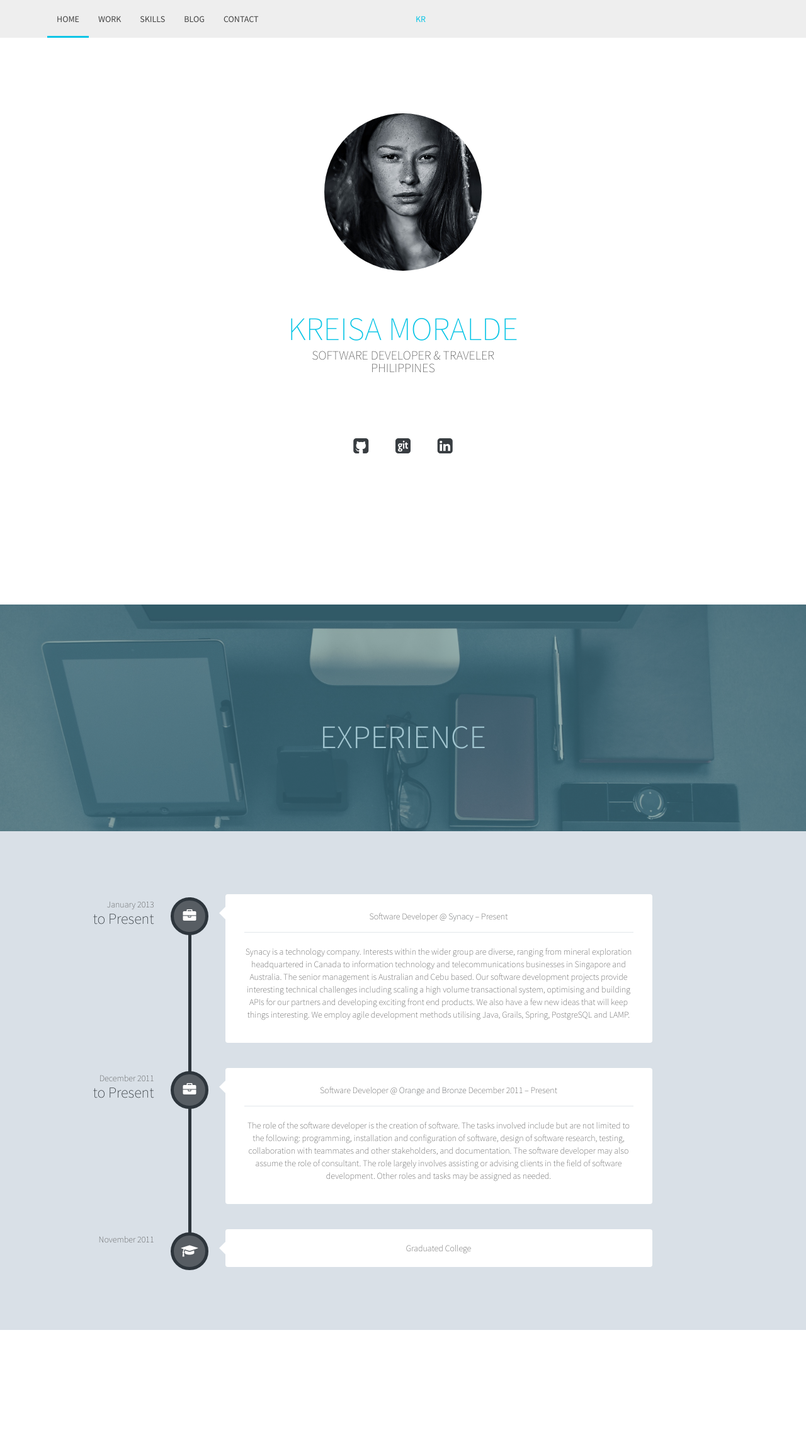
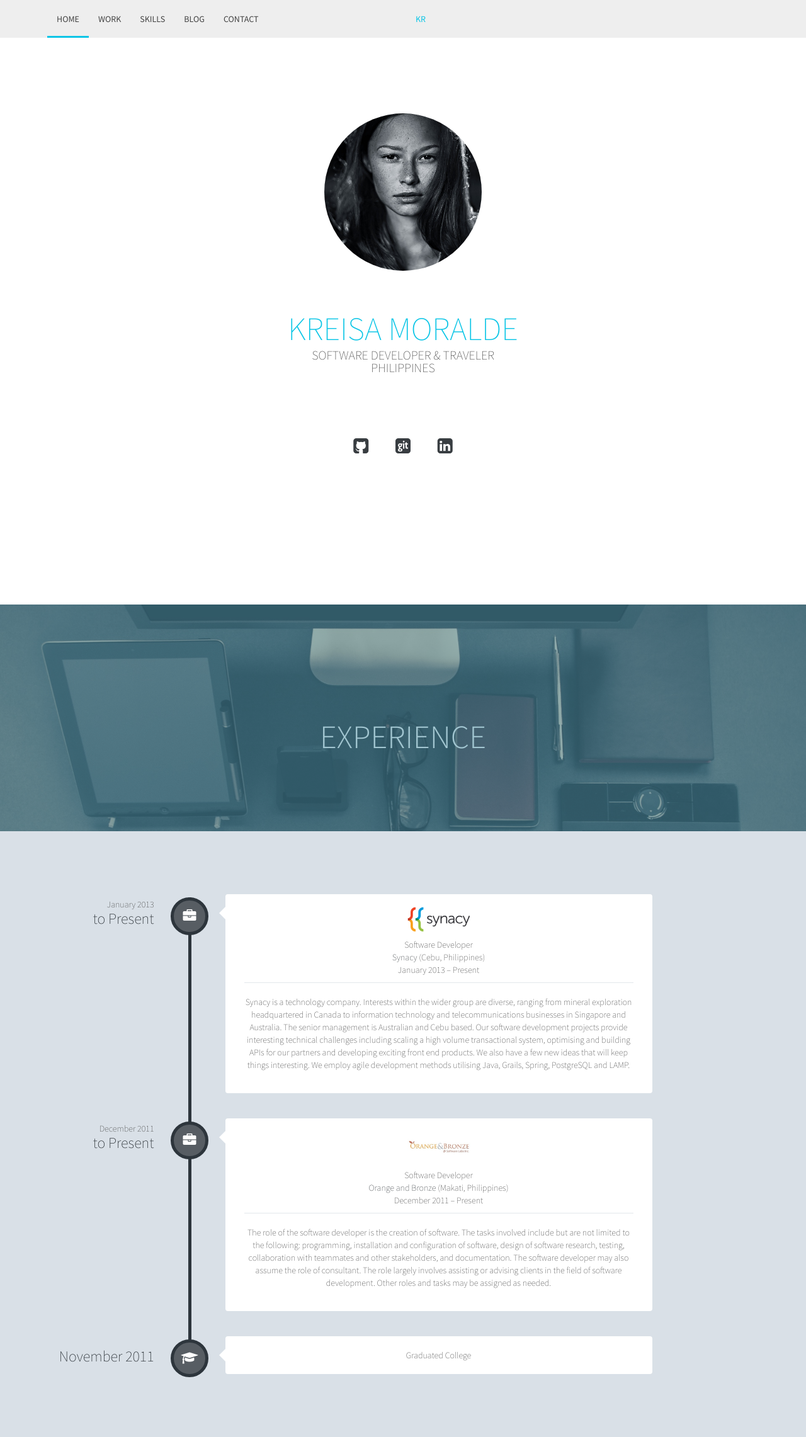
Before and after one commit to kreighza/kreighza.github.io, a Jekyll site: the page built from index.html, in a window 1280 px wide. Shown: the whole page at 63% size. Built offline with Jekyll 4.4.1, drawn with Linux system fonts in a browser that asks for light colours; before the commit the page ends 2112 px from its top, so only the background shows below that.

Commit message:
added images for onb and synacy fixed date only

```diff
--- a/_sass/_base.scss
+++ b/_sass/_base.scss
@@ -113,6 +113,11 @@ a:hover {
     font-size: 24px;
     color: #242a30;
 }
+.timeline .timeline-time .date-only {
+    line-height: 50px;
+    font-size: 24px;
+    color: #242a30;
+}
 .timeline .timeline-icon {
     left: 15%;
     position: absolute;
@@ -163,17 +168,11 @@ a:hover {
 .timeline-header {
     padding-bottom: 10px;
     border-bottom: 1px solid #e2e7eb;
-    line-height: 30px;
+    line-height: 20px;
 }
-.timeline-header .userimage {
-    float: left;
-    width: 34px;
-    height: 34px;
-    -webkit-border-radius: 40px;
-    -moz-border-radius: 40px;
-    border-radius: 40px;
-    overflow: hidden;
-    margin: -2px 10px -2px 0;
+
+.timeline-header div.timeline-header-company-logo img {
+    margin: 0px auto 10px auto;
 }
 .timeline-header .username {
     font-size: 16px;
--- a/index.html
+++ b/index.html
@@ -49,8 +49,10 @@ layout: default
                <!-- begin timeline-body -->
                <div class="timeline-body">
                   <div class="timeline-header">
-                     Software Developer @ <a href="http://synacy.com/">Synacy</a>
-                     <span class="pull-right text-muted"> – Present</span>
+                     <div class="timeline-header-company-logo"><img src="images/synacy.png"  width="100px"/></div>
+                     <div>Software Developer</div>
+                     <div><a href="http://synacy.com/">Synacy</a> (Cebu, Philippines) </div>
+                     <div>January 2013 – Present </div>
                   </div>
                   <div class="timeline-content">
                      <p>
@@ -77,8 +79,10 @@ layout: default
                <!-- begin timeline-body -->
                <div class="timeline-body">
                   <div class="timeline-header">
-                     Software Developer @ <a href="http://orangeandbronze.com/">Orange and Bronze</a>
-                     <span class="pull-right text-muted">December 2011 – Present</span>
+                     <div class="timeline-header-company-logo"><img src="images/onb.jpg" width="100px"/></div>
+                     <div>Software Developer</div>
+                     <div><a href="http://orangeandbronze.com/">Orange and Bronze</a> (Makati, Philippines)</div>
+                     <div>December 2011 – Present</div>
                   </div>
                   <div class="timeline-content">
                      <p class="lead">
@@ -99,8 +103,7 @@ layout: default
                </div>
                <!-- end timeline-icon -->
                <div class="timeline-time">
-                  <span class="date">November 2011</span>
-                  <span class="time"></span>
+                  <span class="date-only">November 2011</span>
                </div>
                <!-- begin timeline-body -->
                <div class="timeline-body">
```
Also changed, not shown: images/onb.jpg (added), images/synacy-100x40.png (deleted), images/synacy.png.
